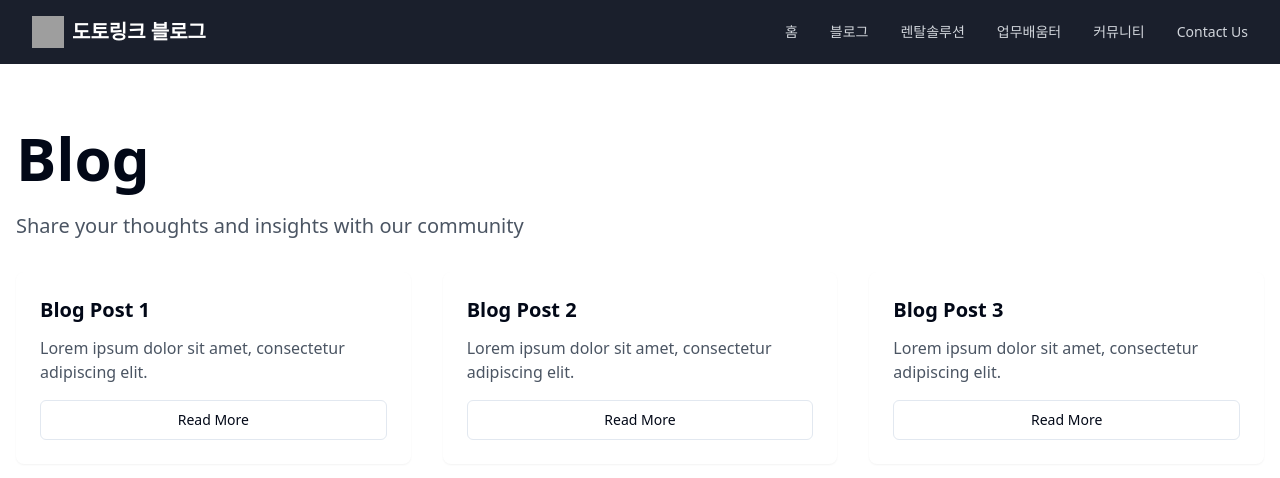
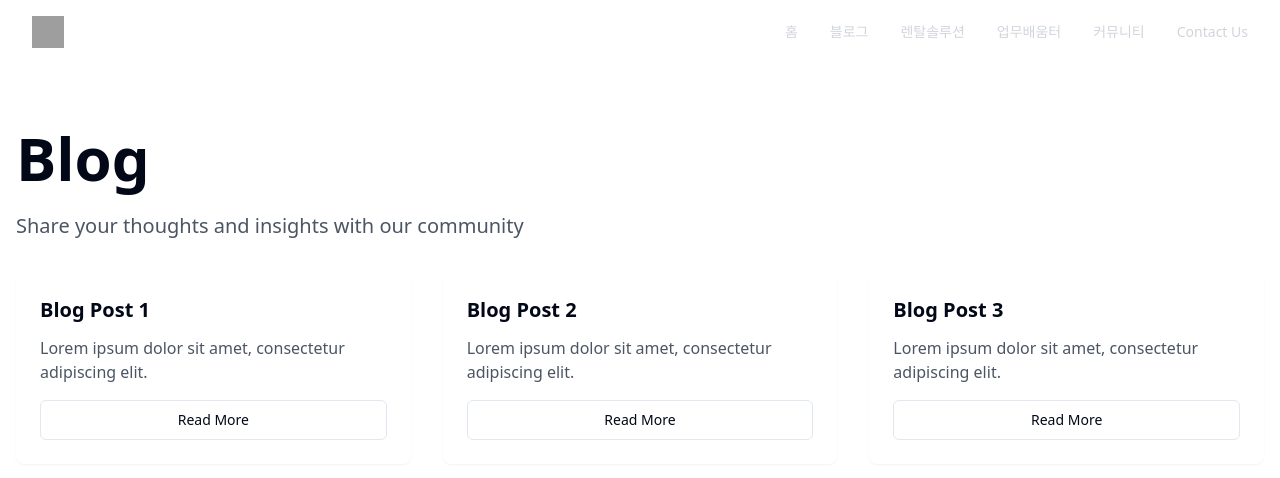
Before and after one commit to dotolinklab/dotos, a React (Vite) app: page /blog in a window 1280 px wide. Shown: the top 478 px of the page. Built offline with nearby package versions, Linux system fonts and the light colour scheme; grey boxes are pictures that could not be loaded.

Commit message:
feat: Implement header scroll effect

```diff
--- a/src/components/Navigation.tsx
+++ b/src/components/Navigation.tsx
@@ -26,7 +26,13 @@ const Navigation = () => {
   ];
 
   return (
-    <nav className={`fixed w-full z-50 transition-all duration-300 ${isScrolled ? 'bg-[#1A1F2C]' : 'bg-[#1A1F2C]'}`}>
+    <nav
+      className={`fixed w-full z-50 transition-all duration-300 ${
+        isScrolled
+          ? 'bg-[#1A1F2C] shadow-lg'
+          : 'bg-transparent'
+      }`}
+    >
       <div className="max-w-7xl mx-auto px-4 sm:px-6 lg:px-8">
         <div className="flex justify-between items-center h-16">
           <div className="flex-shrink-0">
```
